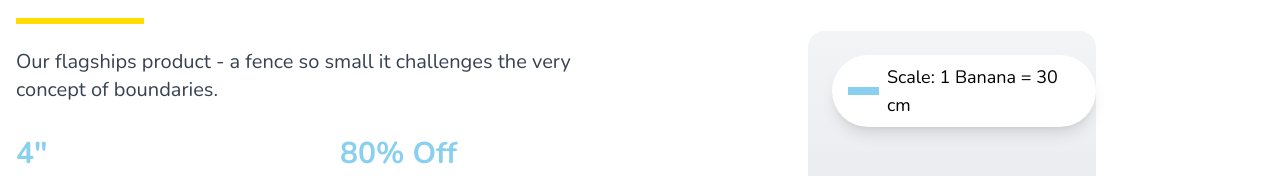
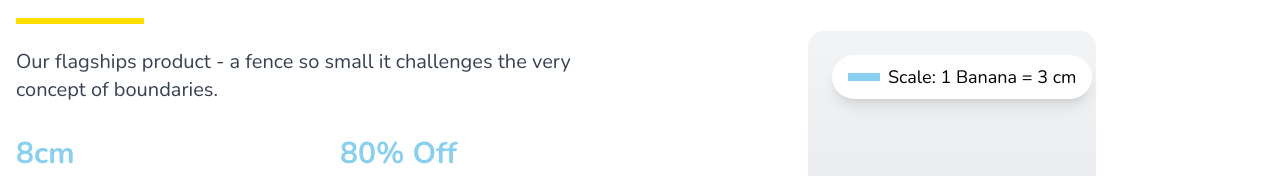
Before and after one commit to BenjaminSymons/PetiteFences, a plain HTML site: page Index.html in a window 1280 px wide. Shown: the part 3024-3200 px from the top of the page. Drawn offline with nearby package versions, Linux system fonts and the light colour scheme.

Commit message:
Fixed metric

```diff
--- a/Index.html
+++ b/Index.html
@@ -302,7 +302,7 @@
                             </div>
                         </div>
                         <div class="absolute top-4 right-4 text-sm bg-white px-3 py-1 rounded-full satire-font shadow-sm">
-                            Barely 6" Tall!
+                            Barely 15cm Tall!
                         </div>
                     </div>
                     <div class="p-6">
@@ -453,7 +453,7 @@
                     <div class="grid grid-cols-2 gap-6">
                         <div>
                             <div class="text-3xl text-mini-blue font-bold">
-                                4"
+                                8cm
                             </div>
                             <div class="text-gray-600">
                                 Maximum Height
@@ -503,7 +503,7 @@
                         <div class="absolute top-6 left-6 text-lg">
                             <div class="bg-white rounded-full px-4 py-2 shadow-lg flex items-center">
                                 <div class="h-2 w-8 bg-mini-blue mr-2"></div>
-                                Scale: 1 Banana = 30 cm
+                                Scale: 1 Banana = 3 cm
                             </div>
                         </div>
                         <div class="absolute bottom-12 left-1/4">
```
